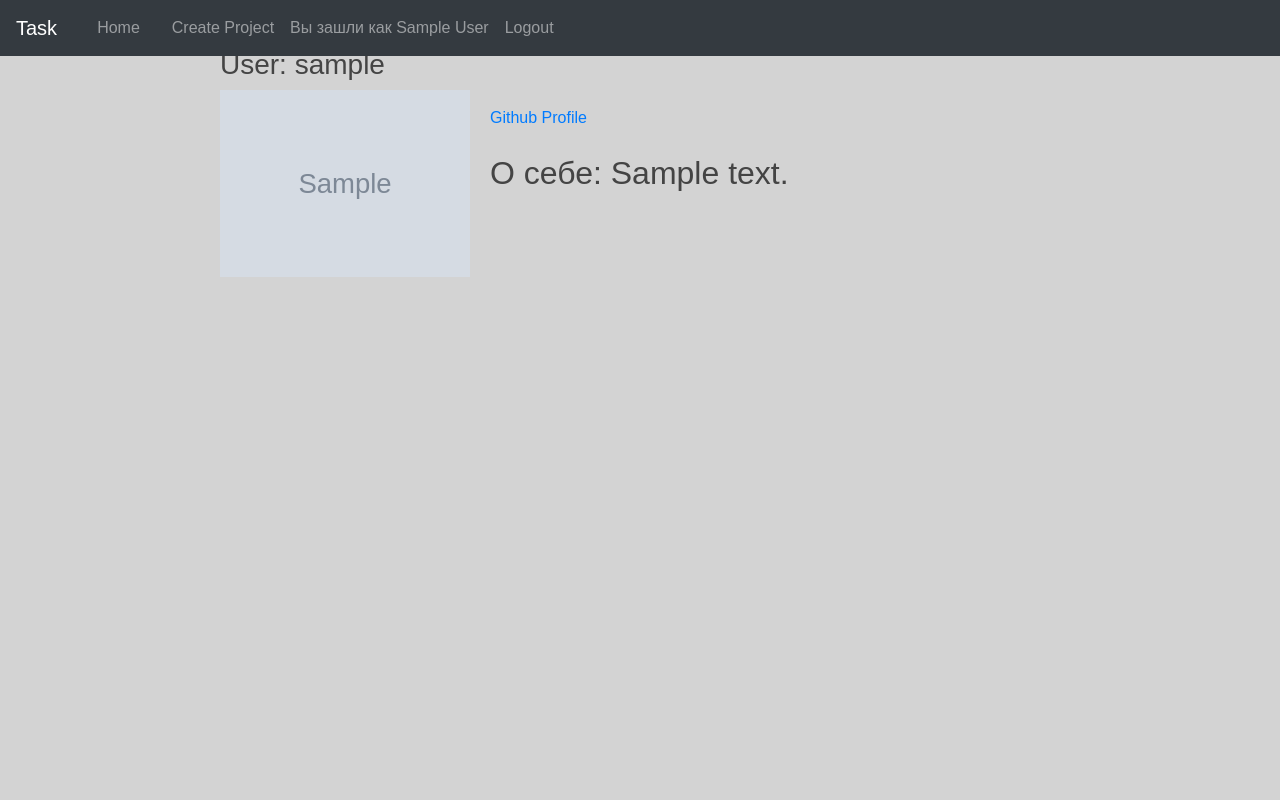
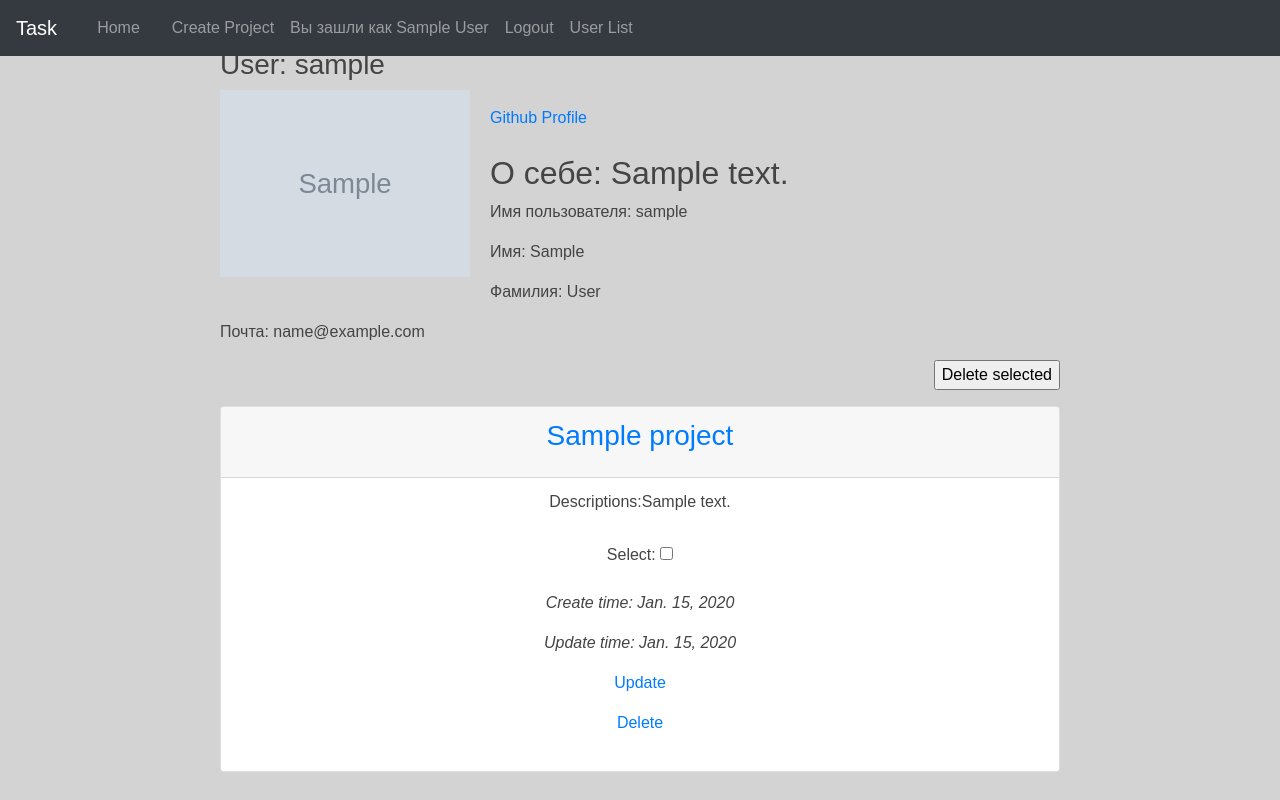
Before and after one commit to Artur1303/homework49, a Django app: page /accounts/1/ in a window 1280 px wide. Run offline with Django 3.2, Linux system fonts and the light colour scheme; a user stored in the database is signed in; tables that the repository leaves empty hold one stand-in row (values such as "Sample post"); grey boxes marked "Sample" are stand-in pictures; parts of the project's set-up code (start-up, migrations or seed data) failed here and were passed over; some libraries are stand-ins or nearby versions.

Commit message:
Выполнил  2 этап

```diff
--- a/source/accounts/templates/user_detail.html
+++ b/source/accounts/templates/user_detail.html
@@ -15,5 +15,13 @@
     <a href="{{ user_obj.profile.profile_github }}" class="d-block mt-4"> Github Profile</a>
     <br>
    <h2>О себе: {{ user_obj.profile.about_myself }}</h2>
+
+ <p>Имя пользователя: {{ user_obj.username }}</p>
+    <p>Имя: {{ user_obj.first_name }}</p>
+    <p>Фамилия: {{ user_obj.last_name }}</p>
+    <p>Почта: {{ user_obj.email }}</p>
+    {% include 'partial/project_list.html' with projects=user_obj.project.all %}
+
+
 </div>
 {% endblock %}
--- a/source/accounts/urls.py
+++ b/source/accounts/urls.py
@@ -1,6 +1,6 @@
 from django.urls import path
 from django.contrib.auth.views import LogoutView, LoginView
-from accounts.views import RegisterView, UserDetailView
+from accounts.views import RegisterView, UserDetailView, UserList
 
 app_name = 'accounts'
 
@@ -9,6 +9,7 @@ urlpatterns = [
     path('login/', LoginView.as_view(), name='login'),
     path('logout/', LogoutView.as_view(), name='logout'),
     path('register/', RegisterView.as_view(), name='create'),
-    path('<int:pk>/', UserDetailView.as_view(), name='detail')
+    path('<int:pk>/', UserDetailView.as_view(), name='detail'),
+    path('user_list/', UserList.as_view(), name='user_list')
 
 ]
--- a/source/accounts/views.py
+++ b/source/accounts/views.py
@@ -2,10 +2,10 @@ from django.contrib.auth.models import User
 from django.shortcuts import render, redirect
 from django.contrib.auth import authenticate, login, logout
 from django.urls import reverse
-from django.views.generic import CreateView, DetailView
+from django.views.generic import CreateView, DetailView, ListView
 from accounts.forms import MyUserCreationForm
 from django.contrib.auth import get_user_model
-from django.contrib.auth.mixins import LoginRequiredMixin
+from django.contrib.auth.mixins import LoginRequiredMixin, PermissionRequiredMixin
 
 
 class UserDetailView(LoginRequiredMixin, DetailView):
@@ -31,3 +31,10 @@ class RegisterView(CreateView):
         if not next_url:
             next_url = reverse('index')
         return next_url
+
+
+class UserList(PermissionRequiredMixin, ListView):
+    model = get_user_model()
+    template_name = 'user_list.html'
+    context_object_name = 'users'
+    permission_required = 'accounts.viewing_the_list_of_users'
--- a/source/webapp/templates/base.html
+++ b/source/webapp/templates/base.html
@@ -31,6 +31,9 @@
         {% block menu %}{% endblock %}
             <li><a class="nav-link" href="{% url 'accounts:detail' request.user.pk %}">Вы зашли как {{ request.user.get_full_name|default:request.user.username }}</a></li>
              <li><a class="nav-link" href="{% url 'accounts:logout'%}?next={{ request.get_full_path }}">Logout</a></li>
+            {% if perms.accounts.viewing_the_list_of_users %}
+            <li><a class="nav-link" href="{% url 'accounts:user_list'%}">User List</a></li>
+                {% endif %}
 
                 {% else %}
             {% if request.GET.next %}
--- /dev/null
+++ b/source/webapp/templates/partial/project_list.html
@@ -0,0 +1,31 @@
+{% if is_paginated %}
+   {% include 'partial/pagination.html' %}
+{% endif %}
+
+    <form action="{% url 'project_mass_action' %}" method="post">
+    {% csrf_token %}
+    <p class="mass-actions"><input type="submit" name="delete" value="Delete selected"></p>
+            {% for project in projects %}
+                <div class="card text-center">
+          <div class="card-header"><a href="{% url 'project_view' project.pk %}"><h3 class="card-title text-black">{{ project.name }}</h3></a>
+          </div>
+          <div class="card-body">
+             <h6 class="card-subtitle mb-2 text-black"> Descriptions:{{ project.descriptions }}</h6><br>
+              <p>
+                  <label for="project_select-{{ project.pk }}">Select:</label>
+                  <input type="checkbox" name="project_select" id="project_select-{{ project.pk }}" value="{{ project.pk }}" ></p>
+              <p class=" font-italic">Create time: {{ project.start_data }}</p>
+              <p class="font-italic">Update time: {{ project.end_date }}</p>
+               {% if perms.webapp.change_project and request.user in project.users.all%}
+              <p><a href="{% url 'project_update' project.pk %}">Update</a></p>
+              {% endif %}
+            {% if perms.webapp.delete_project and request.user in project.users.all%}
+              <p><a href="{% url 'project_delete' project.pk %}">Delete</a></p>
+          {% endif %}
+          </div>
+          </div>
+        {% endfor %}
+    </form>
+    {% if is_paginated %}
+   {% include 'partial/pagination.html' %}
+{% endif %}
--- a/source/webapp/templates/project/project_view.html
+++ b/source/webapp/templates/project/project_view.html
@@ -39,7 +39,7 @@
 
 {% for person in project.users.all %}
 
-      <p>{{ person.username }}</p>
+    <a href="{% url 'accounts:detail' person.pk%}"> <p>{{ person.username }}</p></a>
       {% endfor %}
 {% for task in  tasks %}
   <div class="card-footer text-muted">
--- a/source/webapp/veiws/task_views.py
+++ b/source/webapp/veiws/task_views.py
@@ -26,6 +26,9 @@ class TaskCreateView(PermissionRequiredMixin, CreateView):
         form.save_m2m()
         return redirect('task_view', pk=task.pk)
 
+    def has_permission(self):
+        return super().has_permission() and (self.request.user in self.get_object().project.users.all())
+
 
 class TaskUpdateView(PermissionRequiredMixin, UpdateView):
     template_name = 'task/task_update.html'
```
Also changed, not shown: source/accounts/templates/user_list.html (added, +13 -0 lines), source/webapp/templates/project/index.html (+1 -32 lines).
